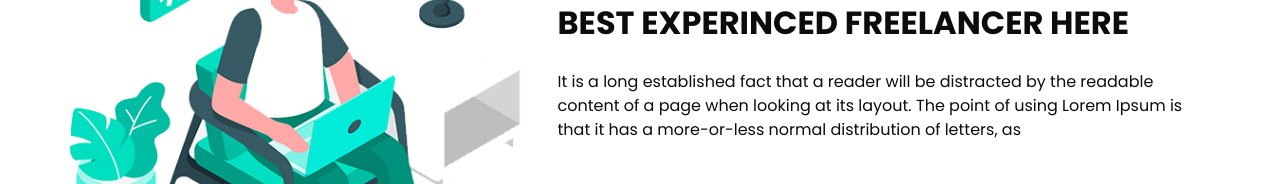
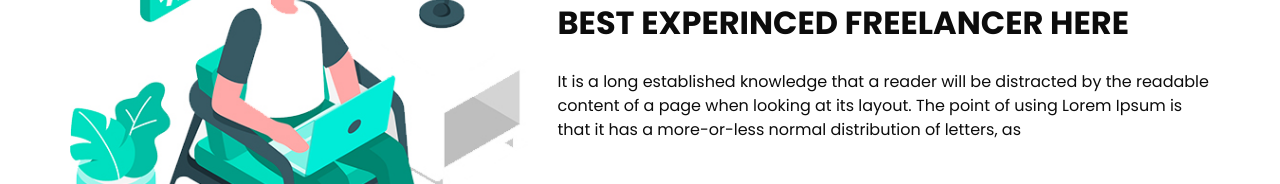
Before and after one commit to uze-zi/ansible-jenkins, a plain HTML site: page about.html in a window 1280 px wide. Shown: the part 244-428 px from the top of the page. Drawn offline with Linux system fonts and the light colour scheme.

Commit message:
Update about.html

```diff
--- a/about.html
+++ b/about.html
@@ -107,7 +107,7 @@
               </h2>
             </div>
             <p>
-              It is a long established fact that a reader will be distracted by the readable content of a page when looking at its layout. The point of using Lorem Ipsum is that it has a more-or-less normal distribution of letters, as
+              It is a long established knowledge that a reader will be distracted by the readable content of a page when looking at its layout. The point of using Lorem Ipsum is that it has a more-or-less normal distribution of letters, as
             </p>
             <div class="btn-box">
               <a href="" class="btn-1">
```
